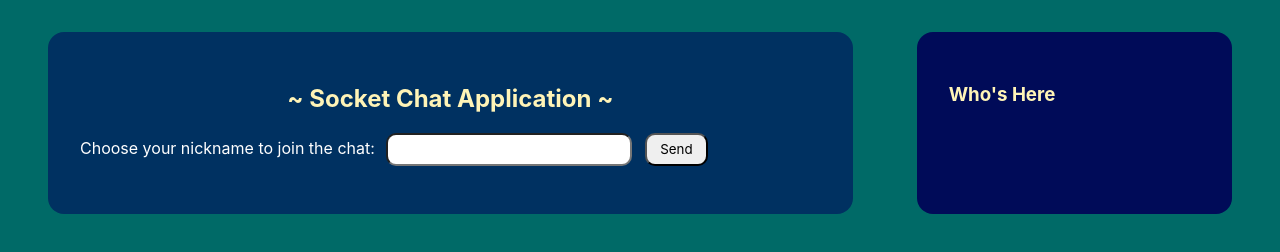
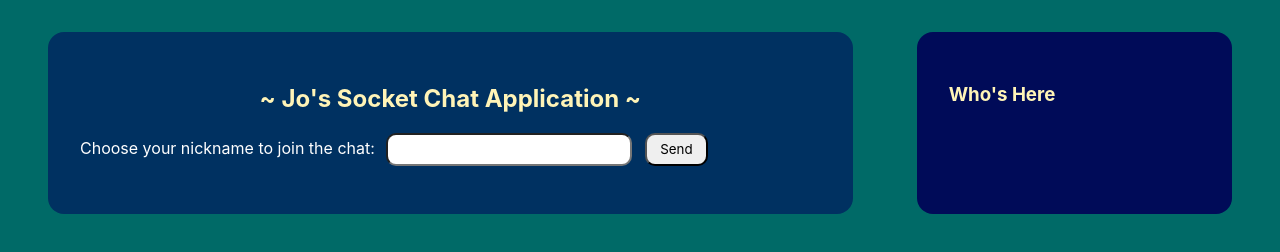
Before and after one commit to jobatkinIOD/socket-chat-app, a website: page index.html in a window 1280 px wide. Drawn offline with nearby package versions, Linux system fonts and the light colour scheme; no server answers.

Commit message:
updated index html

```diff
--- a/index.html
+++ b/index.html
@@ -36,7 +36,7 @@
   <body>
     <div class="container">
         <main>
-            <h2>~ Socket Chat Application ~ <span id="userCount"></span></h2>
+            <h2>~ Jo's Socket Chat Application ~ <span id="userCount"></span></h2>
 
             <ul id="messages"></ul>
 
--- a/package.json
+++ b/package.json
@@ -4,7 +4,7 @@
   "main": "index.js",
   "scripts": {
     "test": "echo \"Error: no test specified\" && exit 1",
-    "start": "nodemon index.js"
+    "start": "node index.js"
   },
   "keywords": [],
   "author": "",
```
Also changed, not shown: .github/workflows/cicd.yml.
